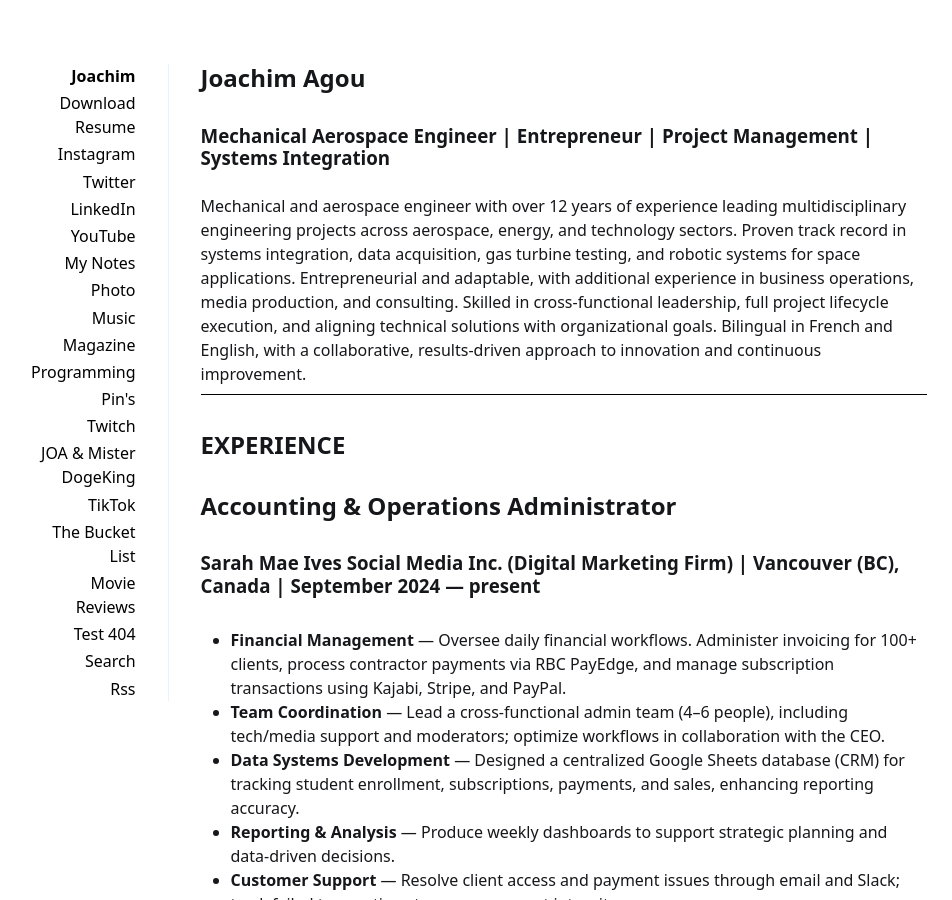
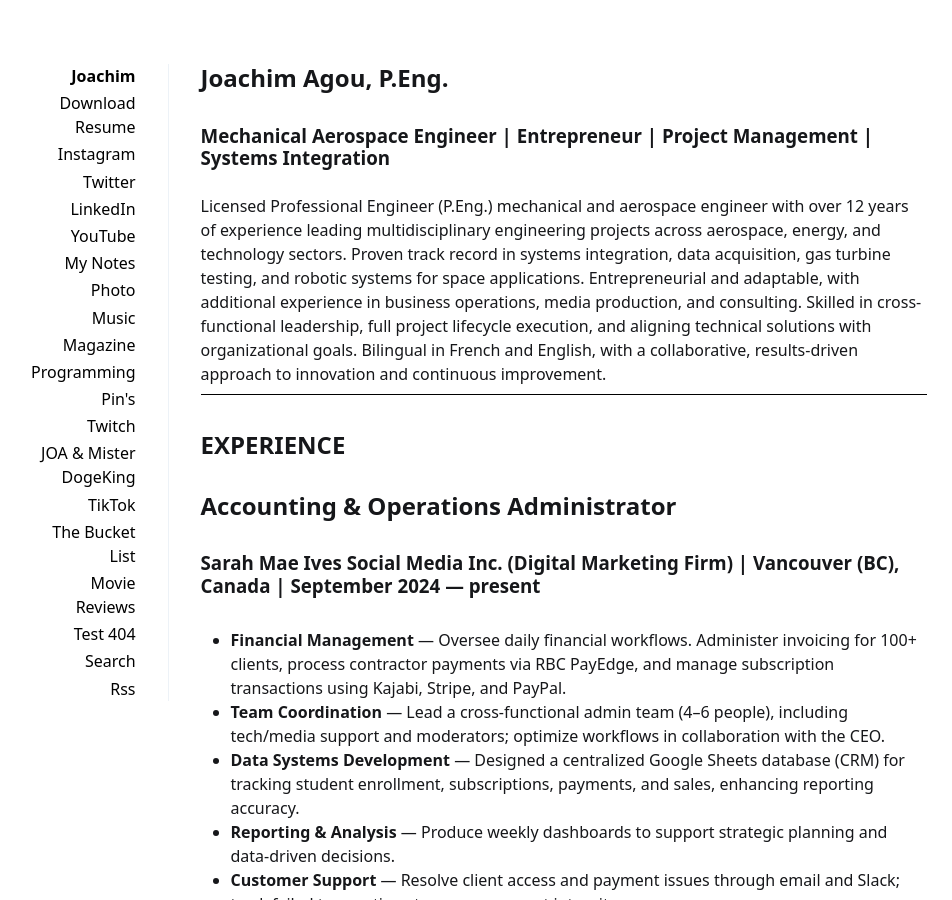
Before and after one commit to casagou/joa, a Jekyll site: the page built from index.md, in a window 1280 px wide and 900 px high. Shown: the whole window, without its empty margins (161-1113 px from the left). Built offline with Jekyll 4.4.1, drawn with Linux system fonts in a browser that asks for light colours; some of the changed text lies outside the part shown.

Commit message:
Update index.md

```diff
--- a/index.md
+++ b/index.md
@@ -1,11 +1,11 @@
 ---
 layout: page
-title: Joachim Agou
+title: Joachim Agou, P.Eng.
 ---
 
 ### Mechanical Aerospace Engineer | Entrepreneur | Project Management | Systems Integration
 
-Mechanical and aerospace engineer with over 12 years of experience leading multidisciplinary engineering projects across aerospace, energy, and technology sectors. Proven track record in systems integration, data acquisition, gas turbine testing, and robotic systems for space applications. Entrepreneurial and adaptable, with additional experience in business operations, media production, and consulting. Skilled in cross-functional leadership, full project lifecycle execution, and aligning technical solutions with organizational goals. Bilingual in French and English, with a collaborative, results-driven approach to innovation and continuous improvement.
+Licensed Professional Engineer (P.Eng.) mechanical and aerospace engineer with over 12 years of experience leading multidisciplinary engineering projects across aerospace, energy, and technology sectors. Proven track record in systems integration, data acquisition, gas turbine testing, and robotic systems for space applications. Entrepreneurial and adaptable, with additional experience in business operations, media production, and consulting. Skilled in cross-functional leadership, full project lifecycle execution, and aligning technical solutions with organizational goals. Bilingual in French and English, with a collaborative, results-driven approach to innovation and continuous improvement.
 
 ----
 
@@ -332,9 +332,9 @@ Melbourne, FL**
 
 # GROUPS & ASSOCIATIONS
 
+* Professional Engineer (P.Eng.) - Professional Engineer and Geoscientists Newfoundland & Labrador (PEGNL), Member #12071
 * American Society of Mechanical Engineers (ASME), Member #102114839
 * Society of Automotive Engineers International (SAE), Member #6153388042 since 2009
-* Professional Engineers and Geoscientists Newfoundland & Labrador (PEGNL)
 
 ----
 
```
